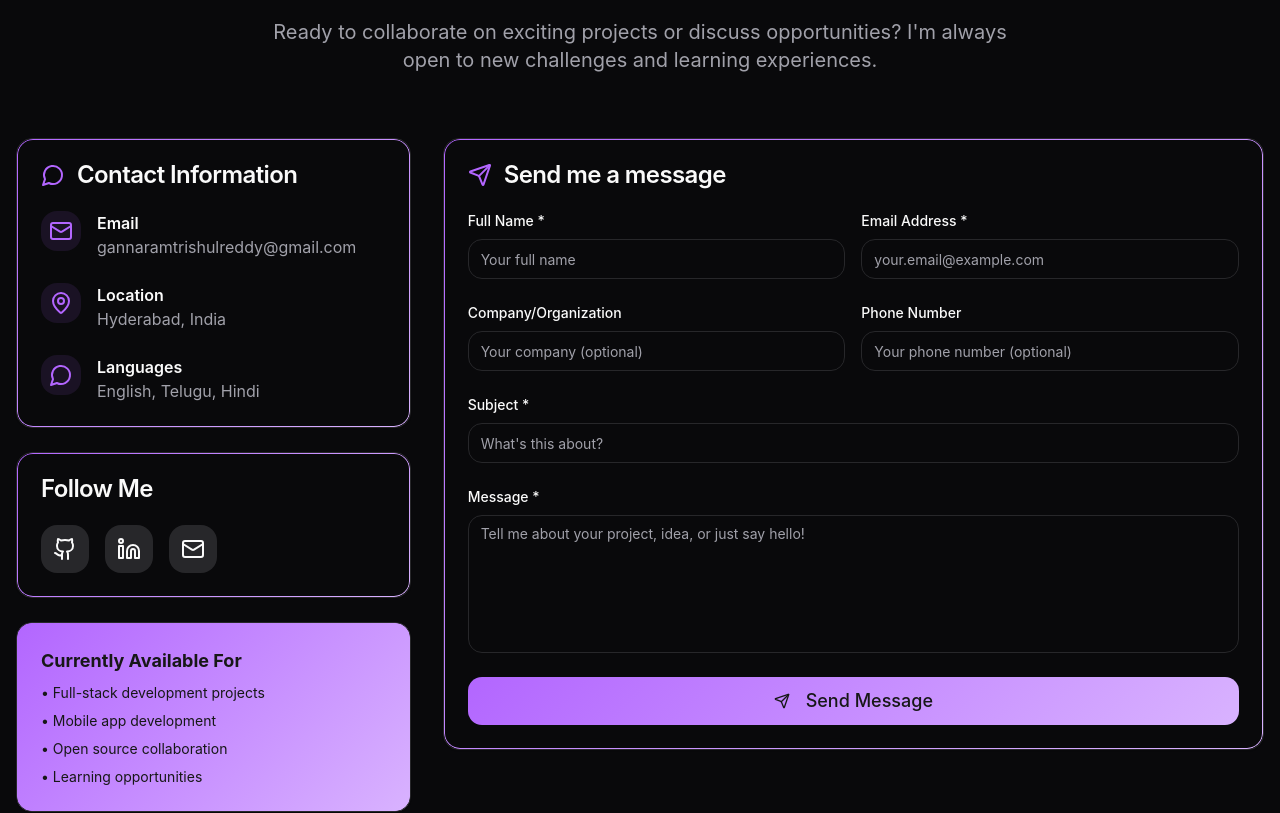
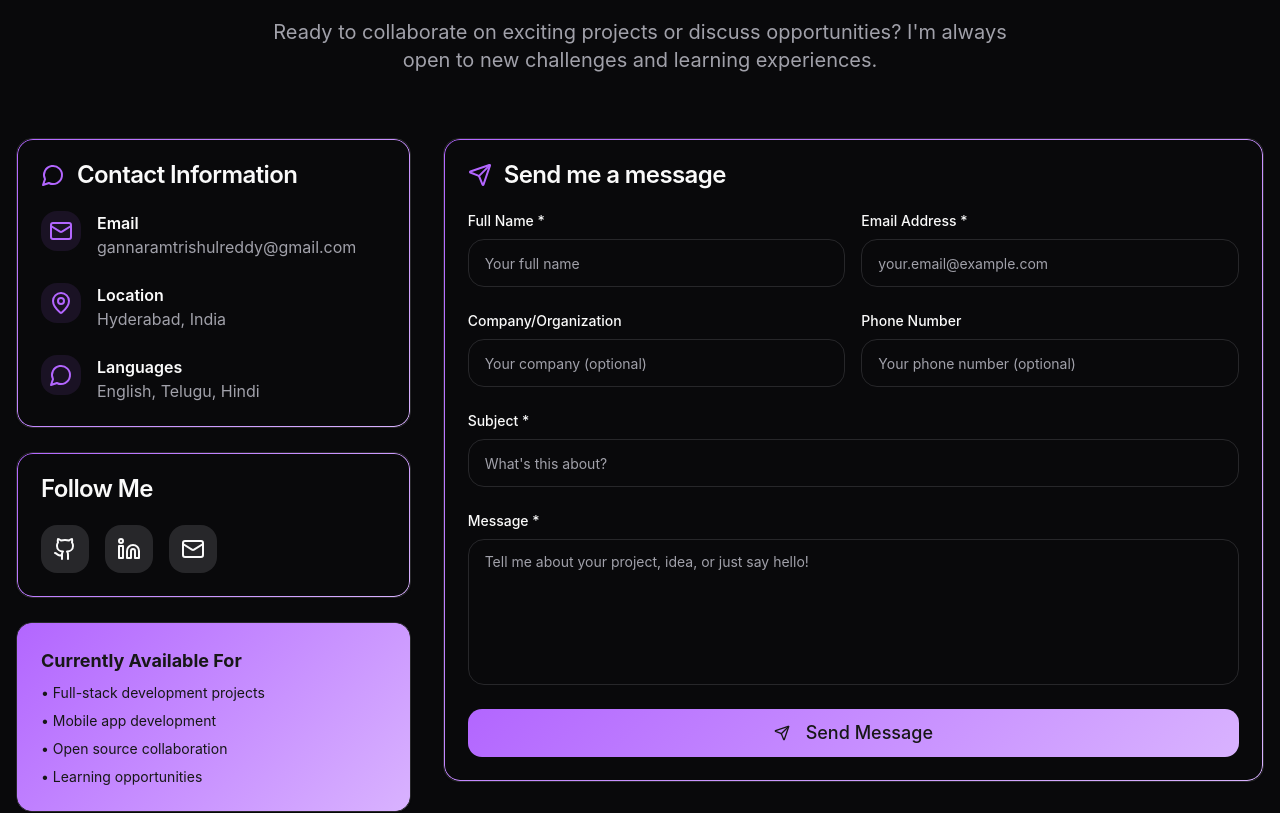
Before and after one commit to trishulreddy3/portfolio, a React (Vite) app: page / in a window 1280 px wide. Shown: the part 5500-6313 px from the top of the page. Built offline with nearby package versions, Linux system fonts and the light colour scheme.

Commit message:
Fix: Contact form selection issue

```diff
--- a/src/components/Contact.tsx
+++ b/src/components/Contact.tsx
@@ -201,14 +201,14 @@ const Contact = () => {
 
           {/* Contact Form */}
           <div className="lg:col-span-2 fade-in-up animate" style={{ animationDelay: '0.4s' }}>
-            <Card className="animated-border">
+            <Card className="animated-border relative z-20">
               <CardHeader>
                 <CardTitle className="flex items-center gap-3">
                   <Send className="h-6 w-6 text-primary" />
                   Send me a message
                 </CardTitle>
               </CardHeader>
-              <CardContent>
+              <CardContent className="relative z-30">
                 <form onSubmit={handleSubmit} className="space-y-6">
                   <div className="grid sm:grid-cols-2 gap-4">
                     <div>
@@ -221,8 +221,9 @@ const Contact = () => {
                         value={formData.name}
                         onChange={handleInputChange}
                         required
-                        className="form-input"
+                        className="w-full h-12 px-4 py-3 bg-background border border-border rounded-lg focus:outline-none focus:ring-2 focus:ring-primary focus:border-transparent transition-all duration-300 relative z-40"
                         placeholder="Your full name"
+                        autoComplete="name"
                       />
                     </div>
                     <div>
@@ -236,8 +237,9 @@ const Contact = () => {
                         value={formData.email}
                         onChange={handleInputChange}
                         required
-                        className="form-input"
+                        className="w-full h-12 px-4 py-3 bg-background border border-border rounded-lg focus:outline-none focus:ring-2 focus:ring-primary focus:border-transparent transition-all duration-300 relative z-40"
                         placeholder="your.email@example.com"
+                        autoComplete="email"
                       />
                     </div>
                   </div>
@@ -252,8 +254,9 @@ const Contact = () => {
                         name="company"
                         value={formData.company}
                         onChange={handleInputChange}
-                        className="form-input"
+                        className="w-full h-12 px-4 py-3 bg-background border border-border rounded-lg focus:outline-none focus:ring-2 focus:ring-primary focus:border-transparent transition-all duration-300 relative z-40"
                         placeholder="Your company (optional)"
+                        autoComplete="organization"
                       />
                     </div>
                     <div>
@@ -265,8 +268,9 @@ const Contact = () => {
                         name="phone"
                         value={formData.phone}
                         onChange={handleInputChange}
-                        className="form-input"
+                        className="w-full h-12 px-4 py-3 bg-background border border-border rounded-lg focus:outline-none focus:ring-2 focus:ring-primary focus:border-transparent transition-all duration-300 relative z-40"
                         placeholder="Your phone number (optional)"
+                        autoComplete="tel"
                       />
                     </div>
                   </div>
@@ -281,7 +285,7 @@ const Contact = () => {
                       value={formData.subject}
                       onChange={handleInputChange}
                       required
-                      className="form-input"
+                      className="w-full h-12 px-4 py-3 bg-background border border-border rounded-lg focus:outline-none focus:ring-2 focus:ring-primary focus:border-transparent transition-all duration-300 relative z-40"
                       placeholder="What's this about?"
                     />
                   </div>
@@ -297,14 +301,14 @@ const Contact = () => {
                       onChange={handleInputChange}
                       required
                       rows={6}
-                      className="form-input resize-none"
+                      className="w-full px-4 py-3 bg-background border border-border rounded-lg focus:outline-none focus:ring-2 focus:ring-primary focus:border-transparent transition-all duration-300 resize-none relative z-40"
                       placeholder="Tell me about your project, idea, or just say hello!"
                     />
                   </div>
 
                   <Button
                     type="submit"
-                    className="btn-hero w-full py-6 text-lg"
+                    className="btn-hero w-full py-6 text-lg relative z-40"
                     disabled={isSubmitting}
                   >
                     {isSubmitting ? (
--- a/src/index.css
+++ b/src/index.css
@@ -361,11 +361,24 @@
     border: 1px solid hsl(var(--border));
     border-radius: var(--radius);
     transition: var(--transition-smooth);
+    padding: 0.75rem 1rem;
+    color: hsl(var(--foreground));
+    position: relative;
+    z-index: 10;
   }
 
   .form-input:focus {
     border-color: hsl(var(--primary));
     box-shadow: 0 0 0 3px hsl(var(--primary) / 0.1);
     outline: none;
+    background: hsl(var(--background));
+  }
+
+  .form-input:hover {
+    border-color: hsl(var(--primary) / 0.5);
+  }
+
+  .form-input::placeholder {
+    color: hsl(var(--muted-foreground));
   }
 }
```
